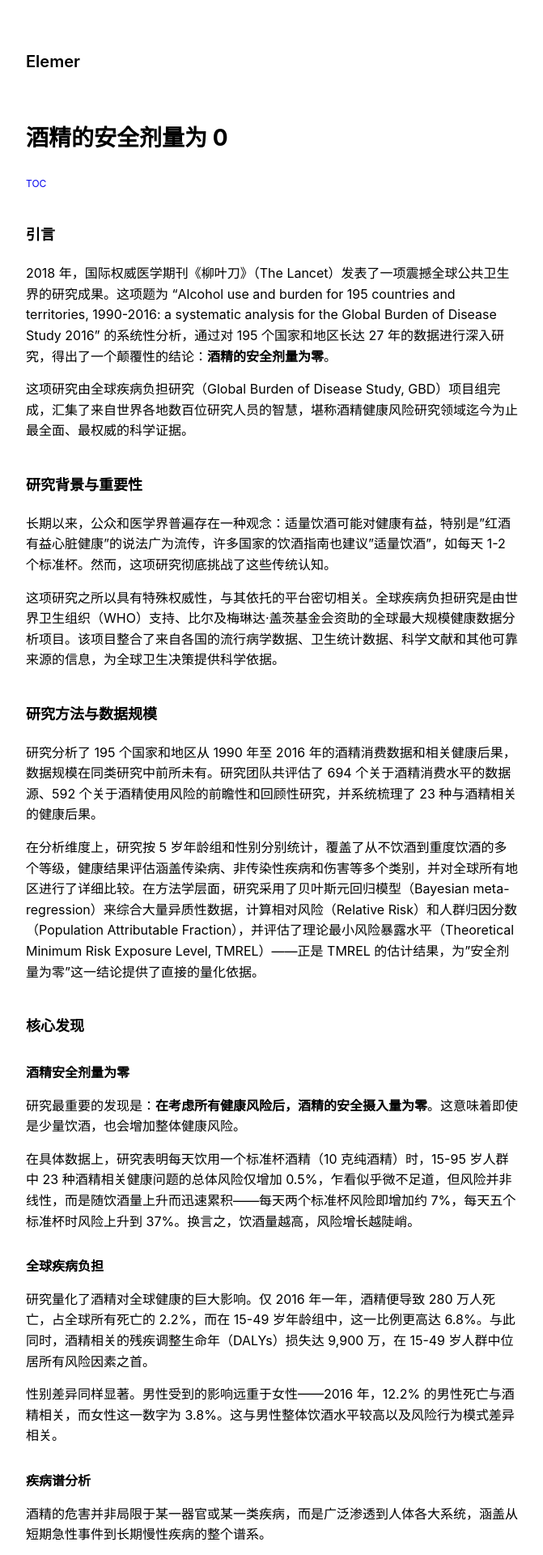
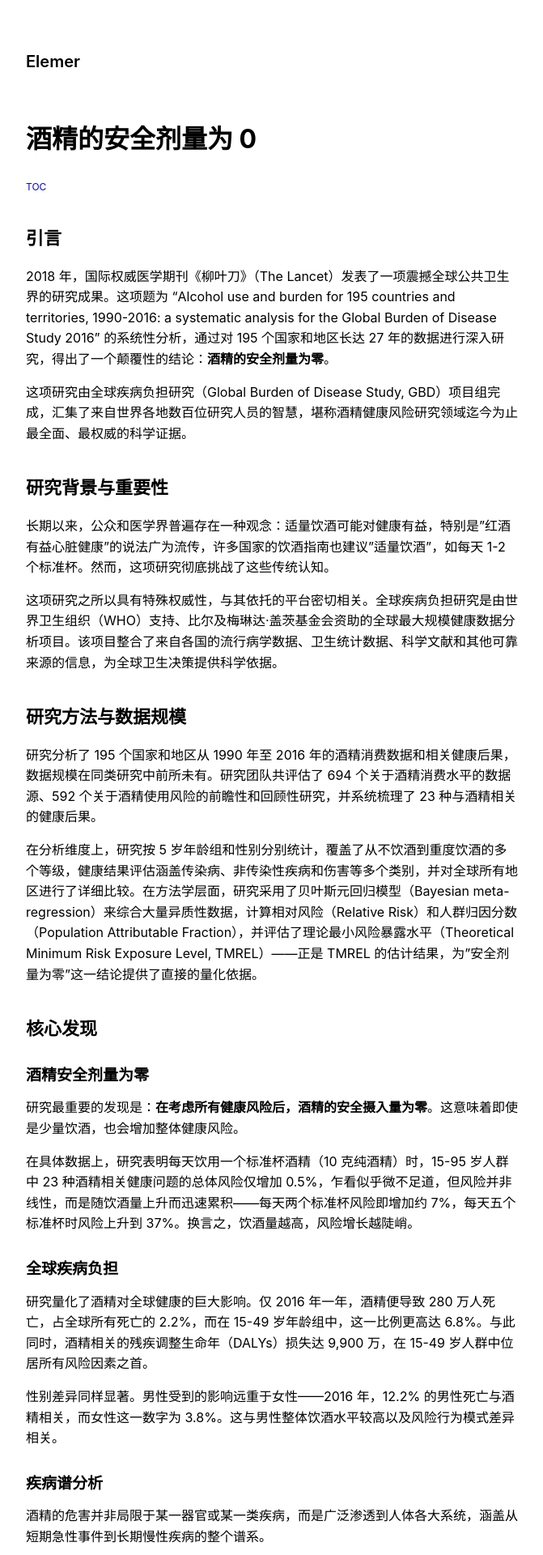
Before and after one commit to elemer1/elemer1.github.io, a Jekyll site: the page built from _markdown/酒精的安全剂量.md, in a window 1280 px wide. Shown: the top 1920 px of the page at 81% size, without its empty margins (303-974 px from the left). Built offline with Jekyll 4.4.1, drawn with Linux system fonts in a browser that asks for light colours.

Commit message:
Fix heading hierarchy with clearer size scale
h3 was same size as body text (16px) and h4/h5/h6 were smaller than
body, breaking visual hierarchy. Widen the gaps between levels so
each heading clearly reads as a heading of its rank.

https://claude.ai/code/session_01WfwWJGfWqUFAhARm4QqEU6

```diff
--- a/_layouts/default.html
+++ b/_layouts/default.html
@@ -39,14 +39,14 @@
     header h1{font-size:20px;font-weight:600}
     header h1 a{text-decoration:none}
     header h1 a:hover{text-decoration:underline}
-    .post-title{font-size:28px;font-weight:700;margin:0 0 30px 0;line-height:1.3}
+    .post-title{font-size:32px;font-weight:700;margin:0 0 30px 0;line-height:1.25}
     main{min-width:0;overflow-wrap:break-word;word-wrap:break-word}
-    main h1{font-size:22px;font-weight:700;margin:50px 0 25px 0;line-height:1.3}
-    main h2{font-size:18px;font-weight:600;margin:40px 0 20px 0}
-    main h3{font-size:16px;font-weight:600;margin:30px 0 15px 0}
-    main h4{font-size:15px;font-weight:600;margin:25px 0 12px 0}
-    main h5{font-size:14px;font-weight:600;margin:20px 0 10px 0}
-    main h6{font-size:13px;font-weight:600;margin:20px 0 10px 0;color:#57606a}
+    main h1{font-size:28px;font-weight:700;margin:50px 0 25px 0;line-height:1.25}
+    main h2{font-size:22px;font-weight:700;margin:40px 0 20px 0;line-height:1.3}
+    main h3{font-size:19px;font-weight:600;margin:30px 0 15px 0;line-height:1.35}
+    main h4{font-size:17px;font-weight:600;margin:25px 0 12px 0;line-height:1.4}
+    main h5{font-size:15px;font-weight:600;margin:20px 0 10px 0;line-height:1.4}
+    main h6{font-size:14px;font-weight:600;margin:20px 0 10px 0;line-height:1.4;color:#57606a}
     main p{margin:15px 0}
     main ul,main ol{margin:15px 0;padding-left:30px}
     main li{margin:5px 0}
```
